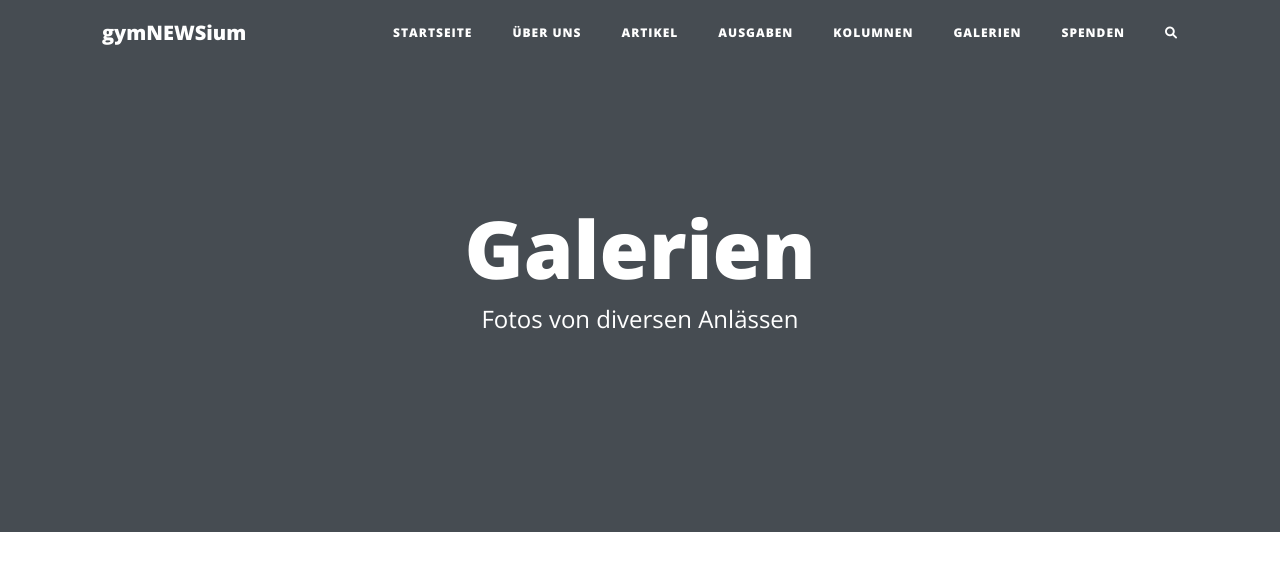
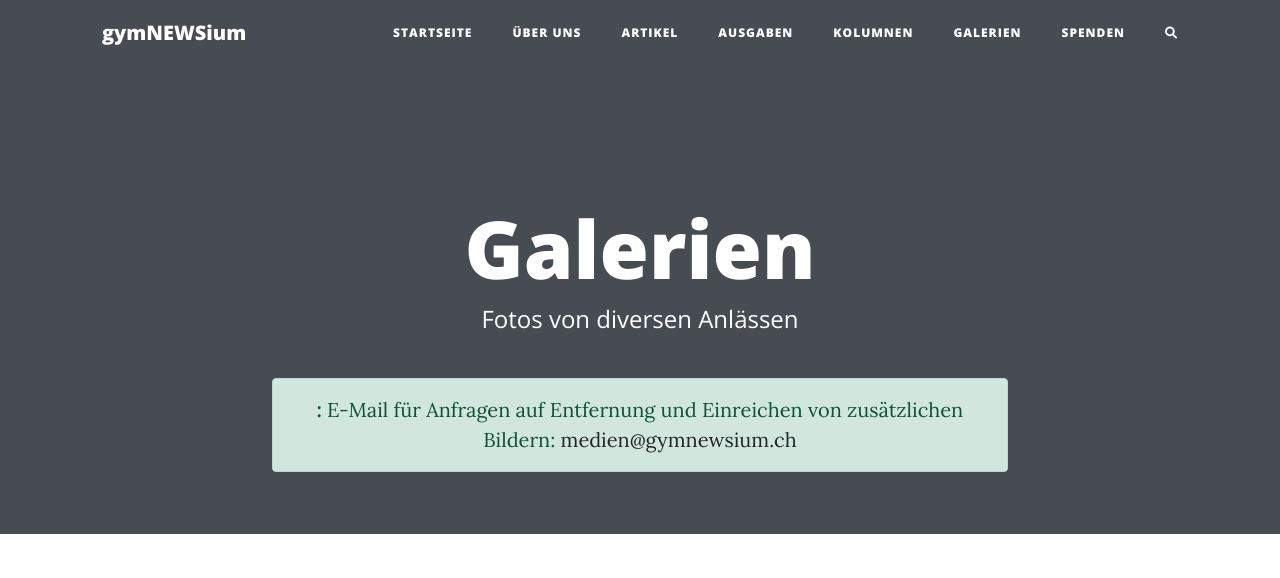
Before and after one commit to gymnewsium/gymnewsium.github.io, a Jekyll site: the page built from categories/galerien.html, in a window 1280 px wide. Shown: the top 578 px of the page. Built offline with Jekyll 4.4.1, drawn with Linux system fonts in a browser that asks for light colours.

```diff
--- a/_config.yml
+++ b/_config.yml
@@ -83,3 +83,14 @@ defaults:
           title: Hinweis
           text: |-
               Dies ist eine Kolumne. Kolumnen werden nicht von der gymNEWSium Redaktion geschrieben und wir übernehmen keine Verantwortung für deren Inhalt. Mehr Informationen über Kolumnen befinden sich <a class="alert-link text-decoration-underline" href="/kolumnen/info/">hier</a>.
+  -
+    scope:
+      path: "_posts/galerien"
+    values:
+      alerts:
+        -
+          type: success
+          title: Hinweis
+          text: |-
+              E-Mail für Anfragen zur Entfernung und Einreichen von zusätzlichen Bildern:
+              <a href="mailto:medien@gymnewsium.ch">medien@gymnewsium.ch</a>
--- a/categories/galerien.html
+++ b/categories/galerien.html
@@ -4,6 +4,12 @@ category: galerien
 title: Galerien
 description: Fotos von diversen Anlässen
 permalink: /galerien/
+alerts:
+  -
+    type: success
+    text: |-
+        E-Mail für Anfragen auf Entfernung und Einreichen von zusätzlichen Bildern:
+        <a href="mailto:medien@gymnewsium.ch">medien@gymnewsium.ch</a>
 ---
 
 <link rel="stylesheet" href="/assets/css/galleryoverview.css">
```
